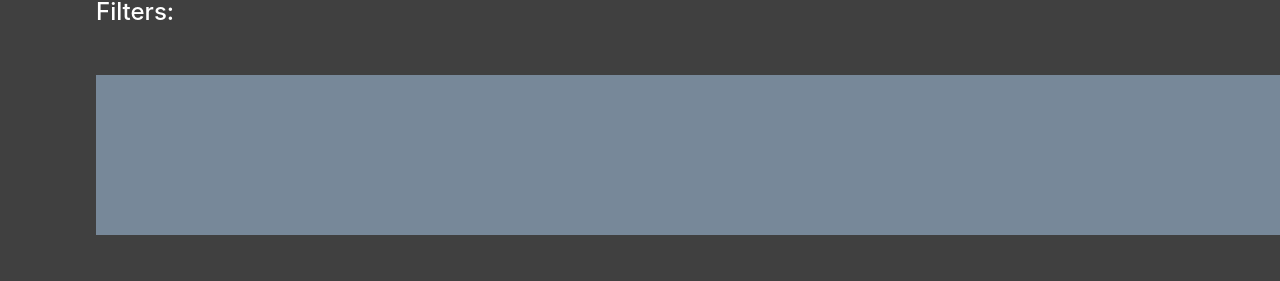
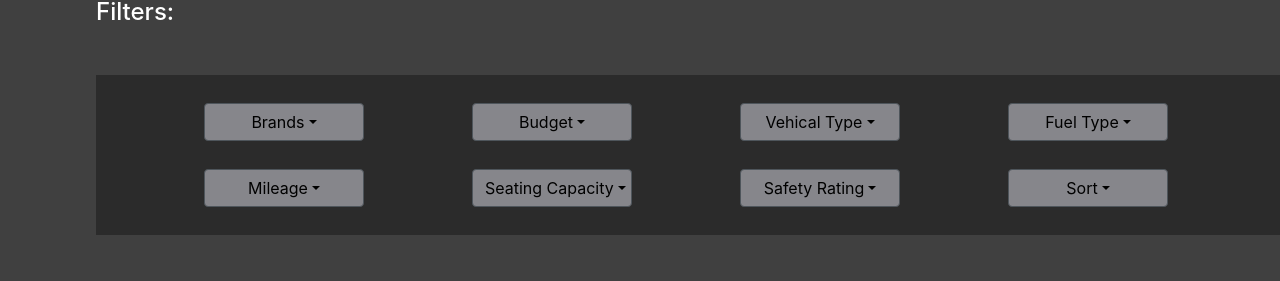
Before and after one commit to aradhya-tiwari/CheckMyCar, a SvelteKit app: page /findnewcar in a window 1280 px wide. Shown: the part 194-475 px from the top of the page. Built offline with nearby package versions, Linux system fonts and the light colour scheme.

Commit message:
added Slider and some updates

```diff
--- a/src/lib/components/Slider.svelte
+++ b/src/lib/components/Slider.svelte
@@ -33,7 +33,7 @@
 
 <style>
     .carousel-item img {
-            height: 550px;
-        width: 1440px;
+        height: 35rem;
+        width: 95rem;
     }
 </style>
--- a/src/routes/+layout.svelte
+++ b/src/routes/+layout.svelte
@@ -1,10 +1,10 @@
 <script>
-  import "../app.postcss";
   import "../app.postcss";
   import { page } from "$app/stores";
   import Header from "../lib/components/Header.svelte";
   import Search from "../lib/components/Search.svelte";
   import Footer from "../lib/components/Footer.svelte";
+  import Slider from "../lib/components/Slider.svelte";
   let arr = ["/admin", "/about"];
 </script>
 
@@ -14,6 +14,7 @@
 <Footer />-->
 <main>
   <Header />
+  <!--<Slider />-->
   <slot />
   <Footer />
 </main>
--- a/src/routes/findnewcar/+page.svelte
+++ b/src/routes/findnewcar/+page.svelte
@@ -1,7 +1,101 @@
 <section class="sec">
     <h4>Filters: </h4>
     <div class="filter">
-
+    <div class="filter1">
+        <div class="dropdown show">
+            <a class="btn btn-secondary dropdown-toggle" href="#" role="button" id="dropdownMenuLink" data-toggle="dropdown" aria-haspopup="true" aria-expanded="false">Brands</a>
+            <div class="dropdown-menu" aria-labelledby="dropdownMenuLink">
+              <a class="dropdown-item" href="#">Tata</a>
+              <a class="dropdown-item" href="#">Maruti</a>
+              <a class="dropdown-item" href="#">Hyundai</a>
+              <a class="dropdown-item" href="#">Mahindra</a>
+              <a class="dropdown-item" href="#">Honda</a>
+              <a class="dropdown-item" href="#">Ford</a>
+              <a class="dropdown-item" href="#">Toyota</a>
+              <a class="dropdown-item" href="#">Kia</a>
+              <a class="dropdown-item" href="#">Nissan</a>
+              <a class="dropdown-item" href="#">Renault</a>
+            </div>
+        </div>
+        <div class="dropdown show">
+            <a class="btn btn-secondary dropdown-toggle" href="#" role="button" id="dropdownMenuLink" data-toggle="dropdown" aria-haspopup="true" aria-expanded="false">Budget</a>
+            <div class="dropdown-menu" aria-labelledby="dropdownMenuLink">
+              <a class="dropdown-item" href="#">1 - 5 Lakh</a>
+              <a class="dropdown-item" href="#">5 - 10 Lakh</a>
+              <a class="dropdown-item" href="#">10 - 15 Lakh</a>
+              <a class="dropdown-item" href="#">15 - 20 Lakh</a>
+              <a class="dropdown-item" href="#">20 - 35 Lakh</a>
+              <a class="dropdown-item" href="#">35 - 50 Lakh</a>
+              <a class="dropdown-item" href="#">50 - 1 Crore</a>
+              <a class="dropdown-item" href="#">Above 1 Crore</a>
+            </div>
+        </div>
+        <div class="dropdown show">
+            <a class="btn btn-secondary dropdown-toggle" href="#" role="button" id="dropdownMenuLink" data-toggle="dropdown" aria-haspopup="true" aria-expanded="false">Vehical Type</a>
+            <div class="dropdown-menu" aria-labelledby="dropdownMenuLink">
+              <a class="dropdown-item" href="#">Hatchback</a>
+              <a class="dropdown-item" href="#">Sedan</a>
+              <a class="dropdown-item" href="#">SUV</a>
+              <a class="dropdown-item" href="#">MUV</a>
+              <a class="dropdown-item" href="#">Luxury</a>
+              <a class="dropdown-item" href="#">Convertible</a>
+              <a class="dropdown-item" href="#">Hybrid</a>
+              <a class="dropdown-item" href="#">Wagon</a>
+            </div>
+        </div>
+        <div class="dropdown show">
+            <a class="btn btn-secondary dropdown-toggle" href="#" role="button" id="dropdownMenuLink" data-toggle="dropdown" aria-haspopup="true" aria-expanded="false">Fuel Type</a>
+            <div class="dropdown-menu" aria-labelledby="dropdownMenuLink">
+              <a class="dropdown-item" href="#">Petrol</a>
+              <a class="dropdown-item" href="#">Diesel</a>
+              <a class="dropdown-item" href="#">CNG</a>
+              <a class="dropdown-item" href="#">Hybrid</a>
+            </div>
+        </div>
+    </div>
+    <div class="filter2">
+        <div class="dropdown show">
+            <a class="btn btn-secondary dropdown-toggle" href="#" role="button" id="dropdownMenuLink" data-toggle="dropdown" aria-haspopup="true" aria-expanded="false">Mileage</a>
+            <div class="dropdown-menu" aria-labelledby="dropdownMenuLink">
+              <a class="dropdown-item" href="#">1 - 5 kmpl</a>
+              <a class="dropdown-item" href="#">5 - 10 kmpl</a>
+              <a class="dropdown-item" href="#">10 - 15 kmpl</a>
+              <a class="dropdown-item" href="#">15 - 20 kmpl</a>
+              <a class="dropdown-item" href="#">Above 20 kmpl</a>
+            </div>
+        </div>
+        <div class="dropdown show">
+            <a class="btn btn-secondary dropdown-toggle" href="#" role="button" id="dropdownMenuLink" data-toggle="dropdown" aria-haspopup="true" aria-expanded="false">Seating Capacity</a>
+            <div class="dropdown-menu" aria-labelledby="dropdownMenuLink">
+              <a class="dropdown-item" href="#">2 seater</a>
+              <a class="dropdown-item" href="#">4 seater</a>
+              <a class="dropdown-item" href="#">5 seater</a>
+              <a class="dropdown-item" href="#">7 seater</a>
+              <a class="dropdown-item" href="#">9 seater</a>
+              <a class="dropdown-item" href="#">10+ seater</a>
+            </div>
+        </div>
+        <div class="dropdown show">
+            <a class="btn btn-secondary dropdown-toggle" href="#" role="button" id="dropdownMenuLink" data-toggle="dropdown" aria-haspopup="true" aria-expanded="false">Safety Rating</a>
+            <div class="dropdown-menu" aria-labelledby="dropdownMenuLink">
+              <a class="dropdown-item" href="#">5 star</a>
+              <a class="dropdown-item" href="#">4 star</a>
+              <a class="dropdown-item" href="#">3 star</a>
+              <a class="dropdown-item" href="#">2 star</a>
+              <a class="dropdown-item" href="#">1 star</a>
+            </div>
+        </div>
+        <div class="dropdown show">
+            <a class="btn btn-secondary dropdown-toggle" href="#" role="button" id="dropdownMenuLink" data-toggle="dropdown" aria-haspopup="true" aria-expanded="false">Sort</a>
+            <div class="dropdown-menu" aria-labelledby="dropdownMenuLink">
+              <a class="dropdown-item" href="#">Featured</a>
+              <a class="dropdown-item" href="#">Price - low to high</a>
+              <a class="dropdown-item" href="#">Price - high to low</a>
+              <a class="dropdown-item" href="#">Avg. Customer Review</a>
+              <a class="dropdown-item" href="#">Latest Launch</a>
+            </div>
+        </div>
+    </div>
     </div>
     <div class="page">
         <div class="cars">
@@ -131,10 +225,23 @@
         display: flex;
     }
     .filter {
-        background-color: lightslategrey ;
+        background-color: #2b2b2b ;
         height: 10rem;
         width: 74.3rem;
-        margin: 3rem 0 3rem 0
+        margin: 3rem 0 3rem 0;
+    }
+    .filter1 {
+        display: flex;
+    }
+    .filter2 {
+        display: flex;
+    }
+    #dropdownMenuLink {
+        width: 10rem;
+        margin-top: 1.75rem;
+        margin-left: 6.75rem;
+        background-color: #86868B;
+        color: black;
     }
     .car-info {
         display: flex;
@@ -211,6 +318,12 @@
         .filter {
             width: 52rem;
         }
+        #dropdownMenuLink {
+            width: 7rem;
+            margin-top: 2rem;
+            margin-left: 4.75rem;
+            font-size: x-small;
+        }
         .car-info {
             height: 12rem;
             width: 32rem;
@@ -269,6 +382,12 @@
     @media (max-width: 768px) {
         .filter {
             width: 38rem;
+        }
+        #dropdownMenuLink {
+            width: 6rem;
+            margin-top: 2rem;
+            margin-left: 2.75rem;
+            font-size: xx-small;
         }
         .car-info {
             height: 10rem;
@@ -338,12 +457,10 @@
             padding: 1rem 1rem 2rem 3rem;
         }
         .sec h4 {
-            font-size: 1rem;
+            display: none;
         }
         .filter {
-            width: 21rem;
-            height: 8rem;
-            margin: 1rem 0 2rem 0;
+            display: none;
         }
         .page {
             display: block;
@@ -376,5 +493,11 @@
         .sec {
             padding: 1rem 1rem 1rem 1.5rem;
         }
+        .sec h4 {
+            display: none;
+        }
+        .filter {
+            display: none;
+        }
     }
 </style>
```
Also changed, not shown: 1 other file (tests, documents, lock files or other folders).
